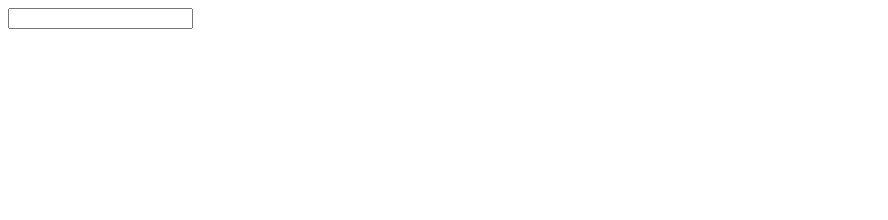
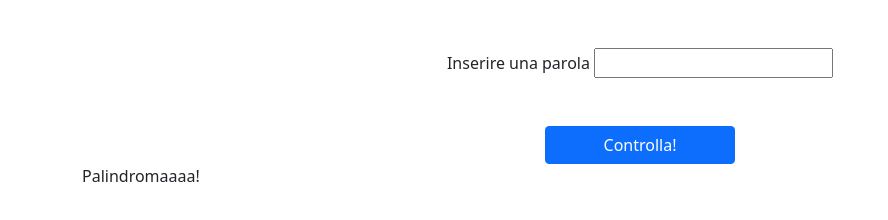
Before and after one commit to gianmarco600/js-paliedispari, a plain HTML site: page index.html in a window 1280 px wide. Shown: the whole page, without its empty margins (0-888 px from the left). Drawn offline with nearby package versions, Linux system fonts and the light colour scheme.

Commit message:
add logica

```diff
--- a/css/style.css
+++ b/css/style.css
@@ -0,0 +1,3 @@
+#btn{
+    margin: 0 auto;
+}
--- a/index.html
+++ b/index.html
@@ -5,11 +5,22 @@
     <meta http-equiv="X-UA-Compatible" content="IE=edge">
     <meta name="viewport" content="width=device-width, initial-scale=1.0">
     <title>Document</title>
+    <link href="https://cdn.jsdelivr.net/npm/bootstrap@5.0.1/dist/css/bootstrap.min.css" rel="stylesheet" integrity="sha384-+0n0xVW2eSR5OomGNYDnhzAbDsOXxcvSN1TPprVMTNDbiYZCxYbOOl7+AMvyTG2x" crossorigin="anonymous">
     <link rel="stylesheet" href="css/style.css">
+
+
 </head>
-<body>
-    <input type="text" id="input">
-    <div id="output" ></div>
+<body class="container-md ">
+    <div class="text-center my-5 text-center">
+        <label for="input">Inserire una parola</label>
+        <input type="text" id="input">
+    </div>
+    <div class="row justify-center">
+        <button id="btn" type="button" class="btn btn-primary col-2">Controlla!</button>
+    </div>
+    <div id="output"></div>
+
+
     <script src="js/script.js"></script>
 </body>
 </html>
--- a/js/script.js
+++ b/js/script.js
@@ -0,0 +1,31 @@
+
+document.getElementById('btn').addEventListener("click" , calcoli());
+
+
+function calcoli(){
+    var input ="";
+    input = document.getElementById("input").value;
+    var pali = isPali(input);
+    if(pali){
+        document.getElementById("output").innerHTML = 'Palindromaaaa!';
+    }
+    else{
+        document.getElementById("output").innerHTML = 'non palindroma';
+    }
+}
+
+function isPali(input){
+    var arrParola = input.split('');
+    var numChar = arrParola.length;
+    var parolaMezzi =Math.ceil(numChar / 2);
+    console.log(parolaMezzi , numChar);
+    for (var i = 0; i <= parolaMezzi; i++){
+        var iDec = (numChar - i) - 1;
+        console.log(arrParola[i] , arrParola[iDec])
+
+        if (arrParola[i] != arrParola[iDec]){
+            return false;
+        }
+    }
+    return true;
+}
```
